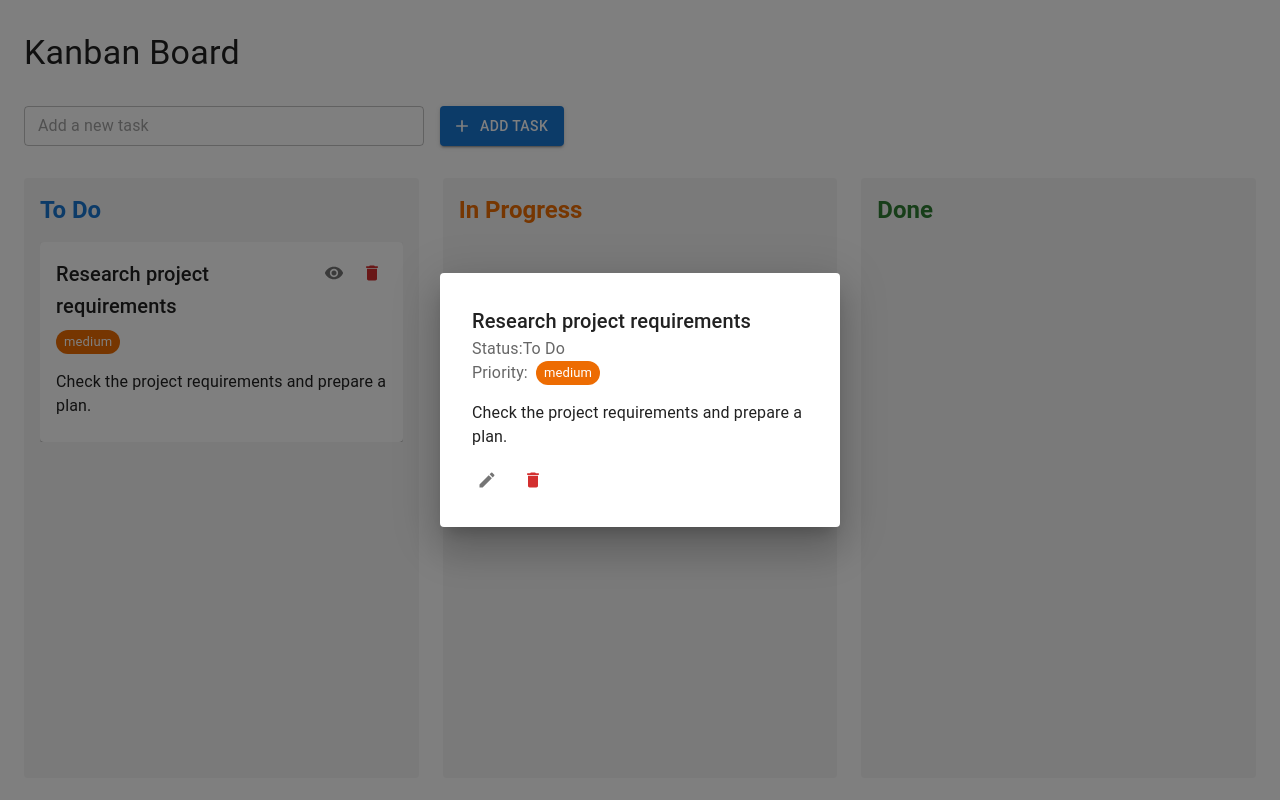
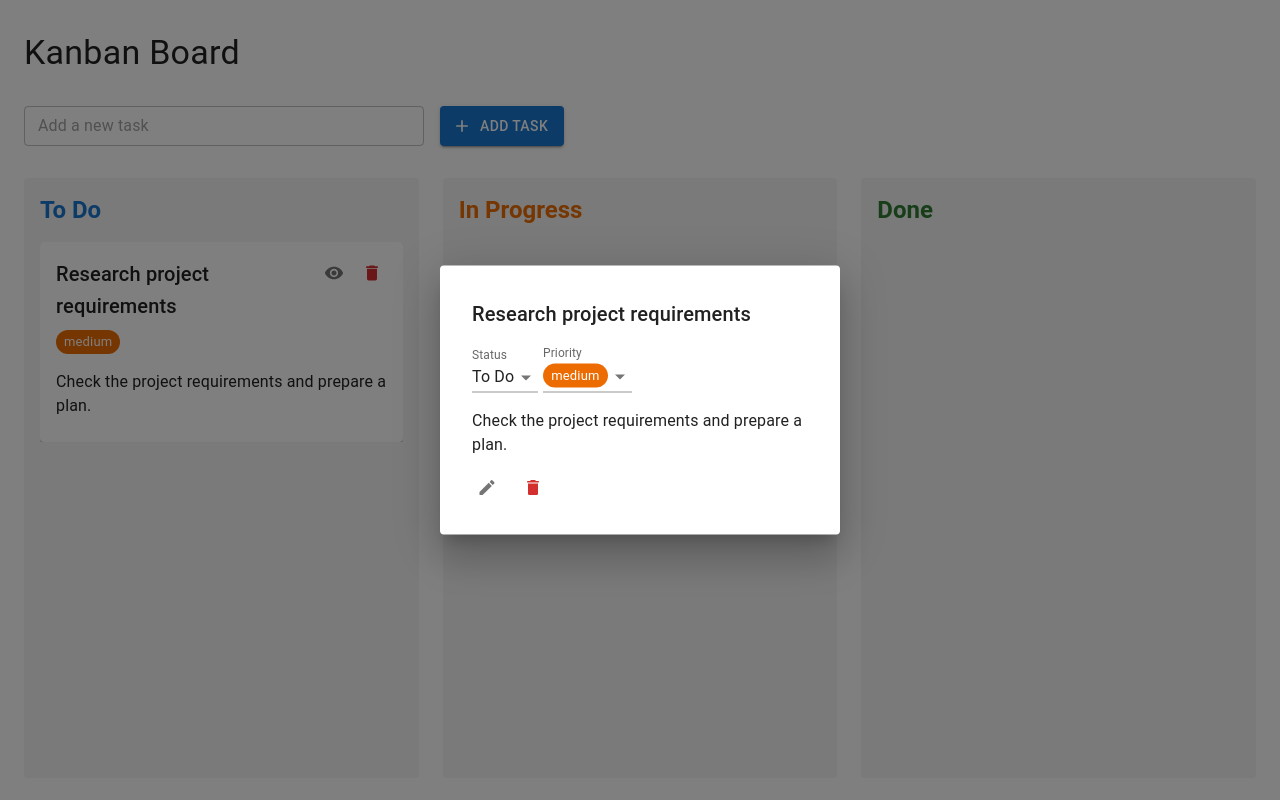
Before and after one commit to SonnyJimm/todo, a React (Create React App) app: page / in a window 1280 px wide. Both pictures are taken after a click on the button 333 px from the left and 273 px from the top of the page. Built offline with nearby package versions, Linux system fonts and the light colour scheme.

Commit message:
modal status and priority update

```diff
--- a/src/App.tsx
+++ b/src/App.tsx
@@ -12,7 +12,13 @@ import {
 } from "@mui/material";
 import { Add as AddIcon } from "@mui/icons-material";
 
-import { Task, Column, BoardState, TaskView } from "./types/kanban";
+import {
+  Task,
+  Column,
+  BoardState,
+  TaskView,
+  PriorityKey,
+} from "./types/kanban";
 import BoardList from "./components/BoardList";
 import ViewModal from "./components/ViewModal";
 
@@ -30,11 +36,23 @@ const KanbanBoard: React.FC = () => {
     doing: [],
     done: [],
   });
+  const [isModalVisible, setIsModalVisible] = useState(false);
+  const [selectedTask, setSelectedTask] = useState<TaskView | null>(null);
 
   const handleTaskMove = useCallback(
     (taskId: string, source: Column, target: Column) => {
+      setSelectedTask((prev) => {
+        if (prev && source !== target && prev.id === taskId) {
+          return {
+            ...prev,
+            status: target,
+          };
+        }
+        return null;
+      });
       setBoards((prev) => {
         const task = prev[source].find((t) => t.id === taskId);
+        console.log("task", task);
         if (source === target || !task) return prev;
 
         return {
@@ -43,6 +61,26 @@ const KanbanBoard: React.FC = () => {
           [target]: [...prev[target], task],
         };
       });
+    },
+    []
+  );
+  const handleTaskPriorityUpdate = useCallback(
+    (taskId: string, column: Column, newPriority: PriorityKey) => {
+      setSelectedTask((prev) => {
+        if (prev && prev.id === taskId) {
+          return {
+            ...prev,
+            priority: newPriority,
+          };
+        }
+        return null;
+      });
+      setBoards((prev) => ({
+        ...prev,
+        [column]: prev[column].map((task) =>
+          task.id === taskId ? { ...task, priority: newPriority } : task
+        ),
+      }));
     },
     []
   );
@@ -74,8 +112,6 @@ const KanbanBoard: React.FC = () => {
     },
     [newTask]
   );
-  const [isModalVisible, setIsModalVisible] = useState(false);
-  const [selectedTask, setSelectedTask] = useState<TaskView | null>(null);
   const onCloseModal = useCallback(() => {
     setIsModalVisible(false);
     setSelectedTask(null);
@@ -88,10 +124,12 @@ const KanbanBoard: React.FC = () => {
     <Container maxWidth="xl" sx={{ py: 4 }}>
       <CssBaseline />
       <ViewModal
+        handleTaskMove={handleTaskMove}
         isOpen={isModalVisible}
         onClose={() => {
           onCloseModal();
         }}
+        handlePriorityUpdate={handleTaskPriorityUpdate}
         data={selectedTask}
         onEdit={() => {}}
         onDelete={() => {}}
--- a/src/components/BoardList.tsx
+++ b/src/components/BoardList.tsx
@@ -10,8 +10,12 @@ import {
 } from "@mui/material";
 import { Column, DragItem, Task, TaskView } from "../types/kanban";
 import { styled } from "@mui/material/styles";
-import { Delete as DeleteIcon, Edit as EditIcon ,RemoveRedEye} from "@mui/icons-material";
-import { truncateString } from "../utils/helpers";
+import {
+  Delete as DeleteIcon,
+  Edit as EditIcon,
+  RemoveRedEye,
+} from "@mui/icons-material";
+import { getColor, truncateString } from "../utils/helpers";
 
 const StyledPaper = styled(Paper)(({ theme }) => ({
   backgroundColor: theme.palette.grey[100],
@@ -25,7 +29,6 @@ const StyledList = styled(Box)(({ theme }) => ({
   overflowY: "scroll",
 }));
 
-
 interface BoardListProps {
   title: string;
   tasks: Task[];
@@ -36,8 +39,6 @@ interface BoardListProps {
   onTaskMove: (taskId: string, source: Column, target: Column) => void;
   onTaskDelete: (taskId: string, column: Column) => void;
 }
-
-
 
 const BoardList: React.FC<BoardListProps> = ({
   title,
@@ -107,19 +108,13 @@ const BoardList: React.FC<BoardListProps> = ({
                     <Chip
                       label={task.priority}
                       size="small"
-                      color={
-                        task.priority === "high"
-                          ? "error"
-                          : task.priority === "medium"
-                          ? "warning"
-                          : "default"
-                      }
+                      color={getColor(task.priority)}
                       sx={{ mt: 1 }}
                     />
                   </Box>
                   <IconButton
                     size="small"
-                    onClick={() => onViewTask({ ...task, status: title })}
+                    onClick={() => onViewTask({ ...task, status: listKey })}
                     color="default"
                   >
                     <RemoveRedEye fontSize="small" />
--- a/src/components/ViewModal.tsx
+++ b/src/components/ViewModal.tsx
@@ -1,10 +1,28 @@
-import { Box, Chip, IconButton, Modal, Typography } from "@mui/material";
+import {
+  Box,
+  Chip,
+  FormControl,
+  IconButton,
+  InputLabel,
+  MenuItem,
+  Modal,
+  Select,
+  SelectChangeEvent,
+  Typography,
+} from "@mui/material";
 import { Delete as DeleteIcon, Edit as EditIcon } from "@mui/icons-material";
-import { Task, TaskView } from "../types/kanban";
+import { Column, Priority, PriorityKey, Task, TaskView } from "../types/kanban";
+import { Priorities, Statuses } from "../utils/constants";
 interface ViewModalProps {
   isOpen: boolean;
   onClose: () => void;
   data: TaskView | null;
+  handleTaskMove: (taskId: string, source: Column, target: Column) => void;
+  handlePriorityUpdate: (
+    taskId: string,
+    column: Column,
+    newPriority: PriorityKey
+  ) => void;
   onEdit: (id: string) => void;
   onDelete: (id: string) => void;
 }
@@ -19,7 +37,13 @@ const style = {
   boxShadow: 24,
   p: 4,
 };
-const ViewModal = ({ isOpen, onClose, data }: ViewModalProps) => {
+const ViewModal = ({
+  isOpen,
+  onClose,
+  data,
+  handleTaskMove,
+  handlePriorityUpdate,
+}: ViewModalProps) => {
   if (!data) return <></>;
   return (
     <Modal
@@ -32,36 +56,63 @@ const ViewModal = ({ isOpen, onClose, data }: ViewModalProps) => {
         <Typography variant="h6" component="h2">
           {data.title}
         </Typography>
-        <Typography color="text.secondary">Status:{data.status}</Typography>
         <Box
           sx={{
             display: "flex",
-            textAlign: "center",
-            gap: 1,
+            flexDirection: "row",
+            gap: "5px",
+            marginTop: 2,
+            alignItems: "flex-end",
           }}
         >
-          <Box
-            sx={{
-              display: "flex",
-              alignItems: "center",
-              gap: 1,
+          <FormControl variant="standard" size="small">
+            <InputLabel id="modal-select-status">Status</InputLabel>
+            <Select
+              value={data.status}
+              label="Status"
+              labelId="modal-select-status"
+              onChange={(value: SelectChangeEvent) => {
+                handleTaskMove(
+                  data.id,
+                  data.status,
+                  value.target.value as Column
+                );
               }}
             >
-            <Typography color="text.secondary">Priority:</Typography>
+              {Statuses.map((status, id) => (
+                <MenuItem key={id} value={status.column}>
+                  {status.title}
+                </MenuItem>
+              ))}
+            </Select>
+          </FormControl>
+          <FormControl variant="standard" size="small">
+            <InputLabel id="modal-select-priority">Priority</InputLabel>
+            <Select
+              value={data.priority}
+              label="Priority"
+              id="modal-select-priority"
+              onChange={(value: SelectChangeEvent) => {
+                handlePriorityUpdate(
+                  data.id,
+                  data.status,
+                  value.target.value as PriorityKey
+                );
+              }}
+            >
+              {Priorities.map((priority, id) => (
+                <MenuItem key={id} value={priority.key}>
                   <Chip
                     style={{ marginTop: "0px" }}
-              label={data.priority}
+                    label={priority.key}
                     size="small"
-              color={
-                data.priority === "high"
-                  ? "error"
-                  : data.priority === "medium"
-                  ? "warning"
-                  : "default"
-              }
+                    color={priority.color}
                     sx={{ mt: 1 }}
                   />
-          </Box>
+                </MenuItem>
+              ))}
+            </Select>
+          </FormControl>
         </Box>
         <Typography sx={{ mt: 2 }}>{data.description}</Typography>
 
--- /dev/null
+++ b/src/utils/constants.ts
@@ -0,0 +1,21 @@
+import { Priority, Status } from "../types/kanban";
+
+export const Priorities: Readonly<Priority[]> = [
+  { key: "low", color: "success" },
+  { key: "medium", color: "warning" },
+  { key: "high", color: "error" },
+] as const;
+export const Statuses: Readonly<Status[]> = [
+  {
+    column: "todo",
+    title: "To Do",
+  },
+  {
+    column: "doing",
+    title: "In Progress",
+  },
+  {
+    column: "done",
+    title: "Done",
+  },
+] as const;
--- a/src/utils/helpers.ts
+++ b/src/utils/helpers.ts
@@ -1,3 +1,6 @@
+import { PriorityKey } from "../types/kanban";
+import { Priorities } from "./constants";
+
 /**
  * Truncates a string to 256 characters and adds ellipsis if it exceeds the limit
  * @param text The input string to truncate
@@ -8,3 +11,18 @@ export const truncateString = (text: string): string => {
   if (text.length <= maxLength) return text;
   return text.slice(0, maxLength) + "...";
 };
+export const getColor = (
+  priority: PriorityKey
+):
+  | "default"
+  | "primary"
+  | "secondary"
+  | "error"
+  | "info"
+  | "success"
+  | "warning" => {
+  const key = Priorities.find((p) => p.key === priority);
+
+  if (key) return key.color;
+  return "default";
+};
```
Also changed, not shown: src/types/kanban.ts (+19 -3 lines). Lines whose indentation alone changed are shown as unchanged.
